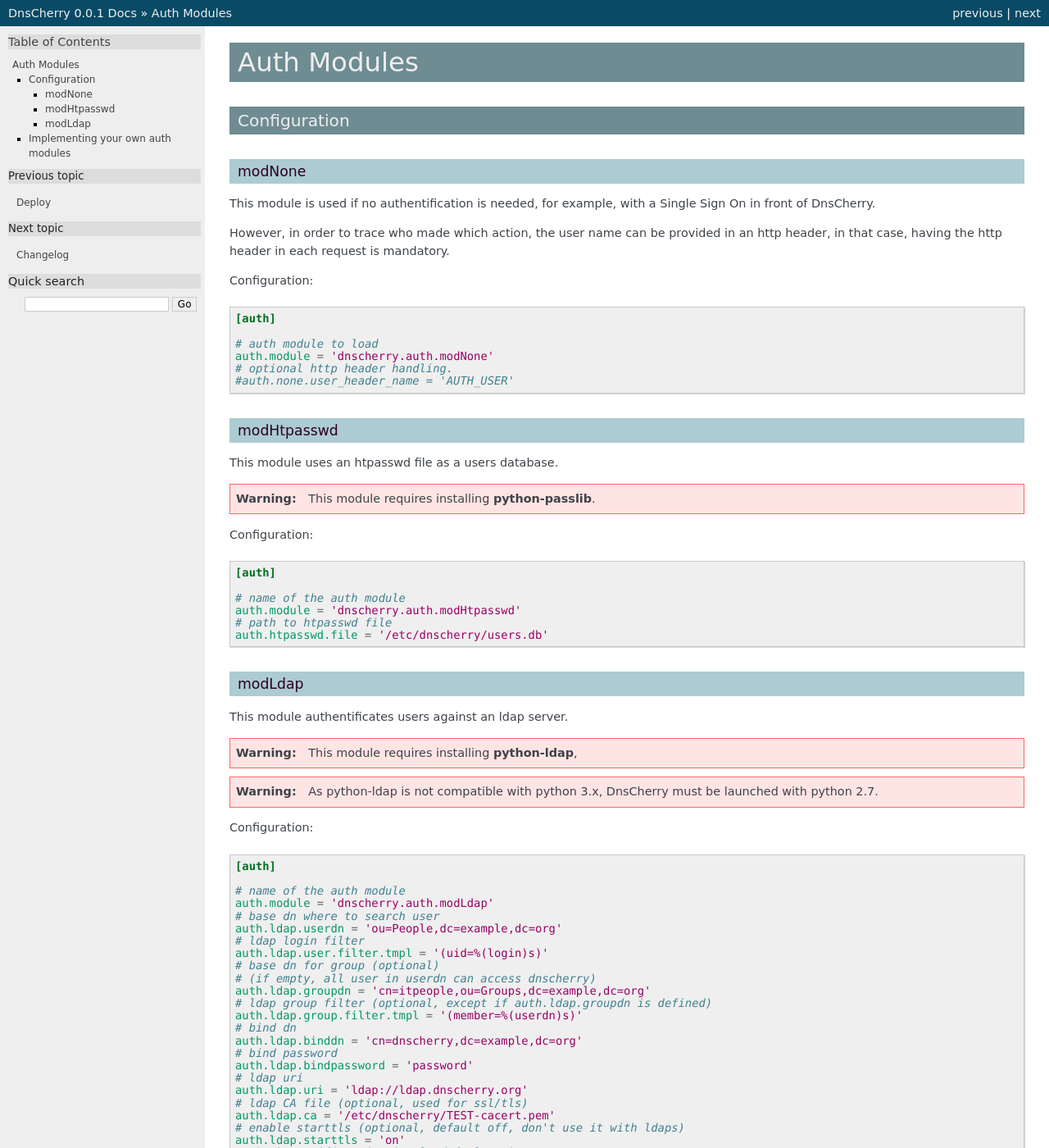
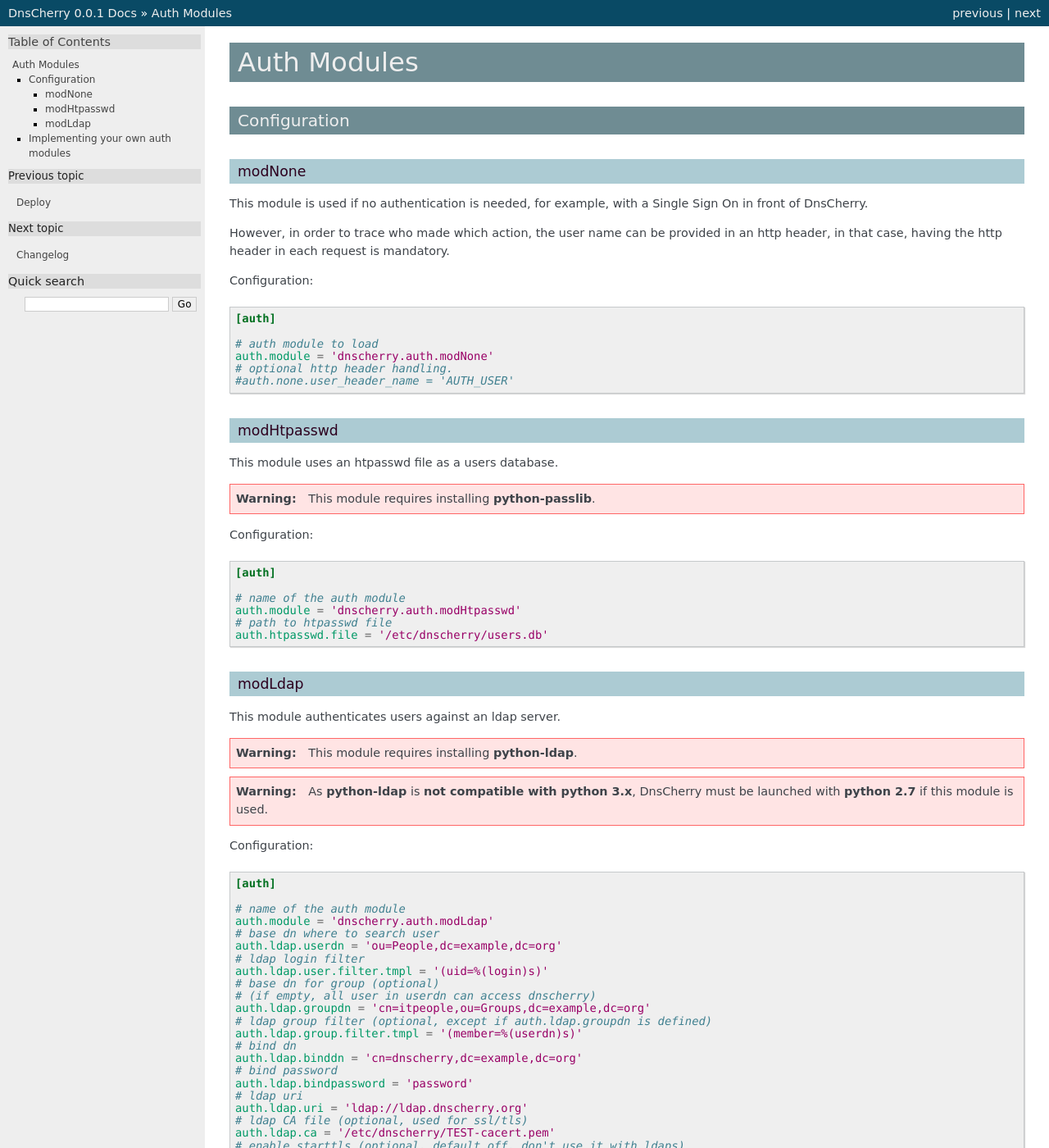
Before and after one commit to kakwa/dnscherry, a Sphinx documentation site: the page built from docs/auth_module.rst, in a window 1280 px wide and 1400 px high. Shown: the whole window at 82% size. Built offline with Sphinx 7.4.7, drawn with Linux system fonts in a browser that asks for light colours; some of the changed text lies outside the part shown.

Commit message:
correcting auth module documentation

```diff
--- a/docs/auth_module.rst
+++ b/docs/auth_module.rst
@@ -7,7 +7,7 @@
 modNone
 ~~~~~~~
 
-This module is used if no authentification is needed, for example, with a Single Sign On in front of DnsCherry.
+This module is used if no authentication is needed, for example, with a Single Sign On in front of DnsCherry.
 
 However, in order to trace who made which action, the user name can be provided in an http header,
 in that case, having the http header in each request is mandatory.
@@ -47,15 +47,15 @@
 modLdap
 ~~~~~~~
 
-This module authentificates users against an ldap server.
+This module authenticates users against an ldap server.
 
 .. warning::
 
-    This module requires installing **python-ldap**,
+    This module requires installing **python-ldap**.
 
 .. warning::
 
-    As python-ldap is not compatible with python 3.x, DnsCherry must be launched with python 2.7.
+    As **python-ldap** is **not compatible with python 3.x**, DnsCherry must be launched with **python 2.7** if this module is used.
 
 Configuration:
 
@@ -112,6 +112,10 @@
             """
             self.logger = logger
 
+            # set to True if you want the logout button to be displayed
+            # set to False to hide it
+            self.logout_button = False
+
             # get param1, with default value 'hello'
             self.param1 = self._get_param('auth.mymod.param1', 'hello')
 
@@ -126,7 +130,6 @@
                  'my module is initialized'
             )
 
-
         def check_credentials(self, username, password):
             """ Check credential function (called on login)
             @str username: the login to check
```
